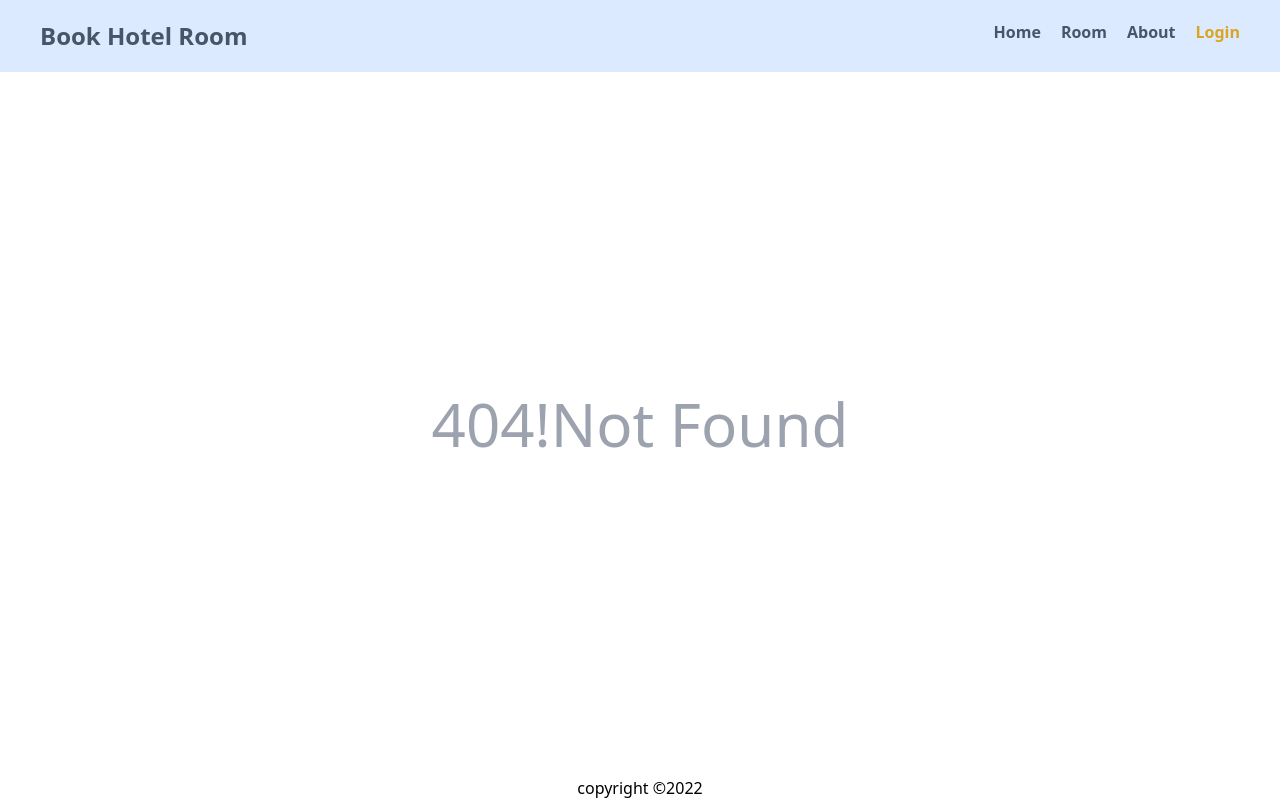
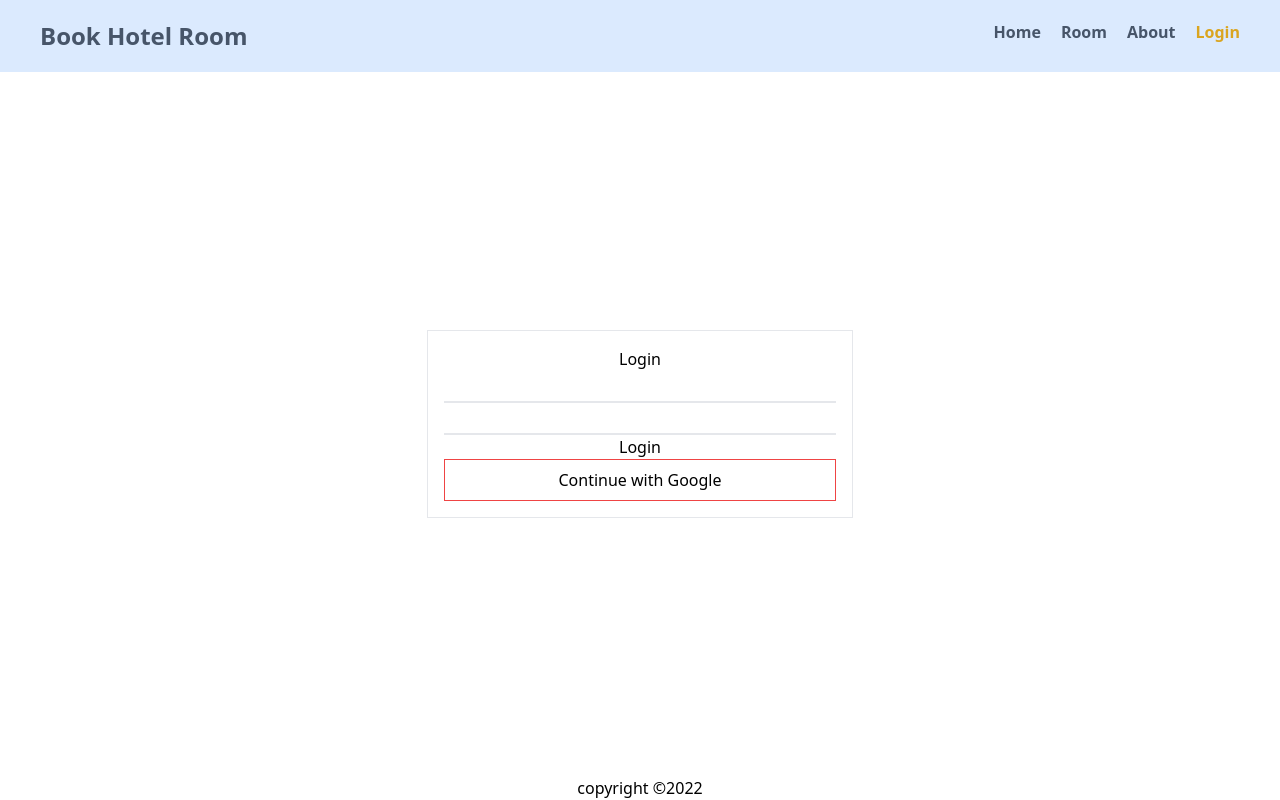
Before and after one commit to asaduzzaman599/book-hotel-room-react, a React (Create React App) app: page /login in a window 1280 px wide. Before the commit this address had no page. Built offline with nearby package versions, Linux system fonts and the light colour scheme.

Commit message:
login added

```diff
--- a/src/App.js
+++ b/src/App.js
@@ -8,6 +8,7 @@ import Rooms from './Components/Rooms/Rooms';
 import Room from './Components/Room/Room';
 import RoomDetail from './Components/RoomDetail/RoomDetail';
 import NotFound from './Components/NotFound/NotFound';
+import Login from './Components/Login/Login';
 
 function App() {
   return (
@@ -18,6 +19,8 @@ function App() {
           <Route path='/room/:roomType' element={<Rooms></Rooms>}>
              {<Route path=':room' element={''}></Route> }
           </Route>
+          <Route path='/room' element={<Home></Home>}></Route>
+          <Route path='/login' element={<Login></Login>}></Route>
           <Route path='*' element={<NotFound></NotFound>}></Route>
         </Routes>
       <Footer></Footer>
--- /dev/null
+++ b/src/Components/Login/Login.js
@@ -0,0 +1,22 @@
+import React from 'react';
+
+const Login = () => {
+
+
+    const handleSubmit = ()=>{
+
+    }
+    return (
+        <div className='w-2/6 mx-auto p-4 border'>
+            <h3>Login</h3>
+            <form onSubmit={handleSubmit}>
+                <input className='w-full border-b-2 h-8' type="email" name="" id="" />
+                <input className='w-full border-b-2 h-8'  type="password" name="" id="" />
+                <input type="submit" value="Login" />
+            </form>
+            <button className=' py-2 w-full border border-red-500 font-medium'>Continue with Google</button>
+        </div>
+    );
+};
+
+export default Login;
```
